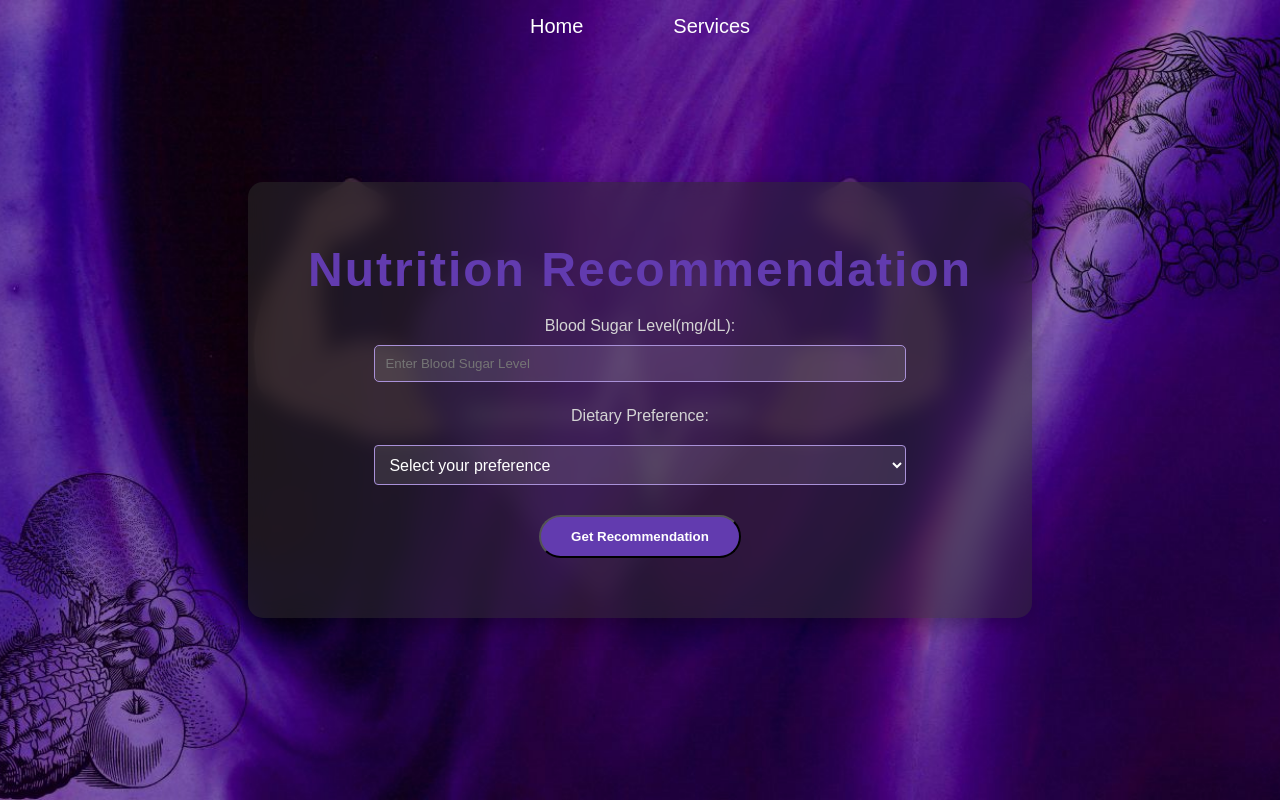
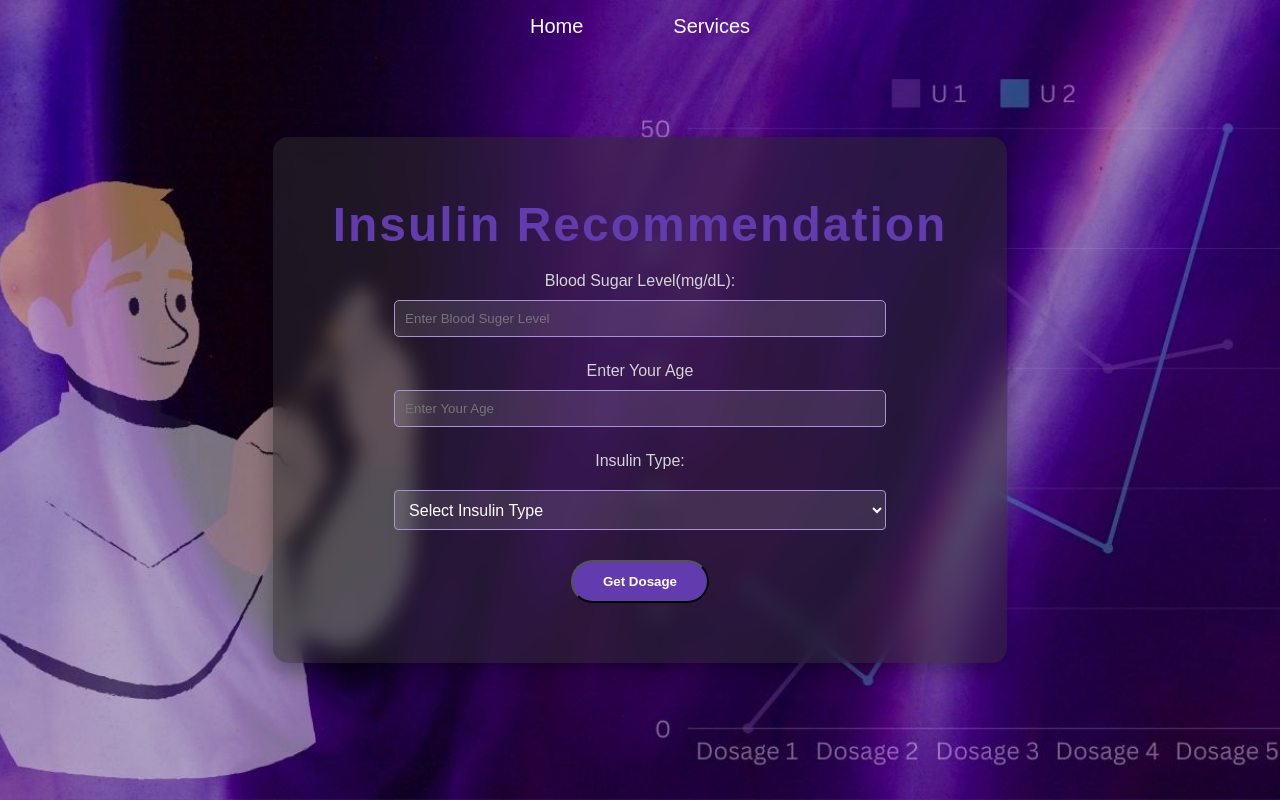
Before and after one commit to AntoJeffrinG/DiabEase, a plain HTML site: page Templates/model1.html in a window 1280 px wide. Drawn offline with Linux system fonts and the light colour scheme.

Commit message:
Update model1.html

```diff
--- a/Templates/model1.html
+++ b/Templates/model1.html
@@ -3,11 +3,12 @@
 <head>
     <meta charset="UTF-8">
     <meta name="viewport" content="width=device-width, initial-scale=1.0">
-    <title>Dietary Suggestion</title>
+    <title>Insulin Recommendation</title>
     <link rel="icon" href="/static/images/logo.png" type="image/png">
-    <link rel="stylesheet" href="/static/css/styles.css"> <!-- Link to your CSS file -->
+    <link rel="stylesheet" href="/static/css/styles.css"> <!-- Link to your main CSS file -->
 </head>
 <body>
+    <!-- Navigation Bar -->
     <nav>
         <ul>
             <li><a href="/">Home</a></li>
@@ -15,20 +16,31 @@
         </ul>
     </nav>
 
-    <section class="model1">
+    <!-- Insulin Dosage Section -->
+    <section class="insulin-dosage-section">
         <div class="content">
-            <h1>Nutrition Recommendation</h1>
-            <form action="/nutrition" method="post">
-                <label for="blood_sugar">Blood Sugar Level(mg/dL):</label>
-                <input type="text" name="blood_sugar" id="blood_sugar" required autocomplete="off" placeholder="Enter Blood Sugar Level"><br>
-                <label for="nutrition_type">Dietary Preference:</label>
-                <select name="nutrition_type" id="nutrition_type" required>
-                    <option value="" disabled selected>Select your preference</option>
-                    <option value="Vegan">Vegan</option>
-                    <option value="Non-vegan">Non-Vegan</option>
-                </select><br>
-
-                <input type="submit" class="button colorful-hover" value="Get Recommendation">
+            <h1 class="heading">Insulin Recommendation</h1>
+            <form action="/insulin" method="post" class="form-style">
+                <div class="input-group">
+                    <label for="blood_sugar">Blood Sugar Level(mg/dL):</label>
+                    <input type="text" id="blood_sugar" name="blood_sugar" autocomplete="off" placeholder="Enter Blood Suger Level">
+                </div>
+                <div class="input-group">
+                    <label for="dob">Enter Your Age</label>
+                    <input type="text" id="dob" name="dob" autocomplete="off" placeholder="Enter Your Age">
+                </div>
+                <div class="input-group">
+                    <label for="insulin_type">Insulin Type:</label>
+                    <select id="insulin_type" name="insulin_type" required>
+                        <option value="" disabled selected>Select Insulin Type</option>
+                        <option value="Rapid-acting">Rapid-acting</option>
+                        <option value="Short-acting">Short-acting</option>
+                        <option value="Intermediate-acting">Intermediate-acting</option>
+                        <option value="Long-acting">Long-acting</option>
+                        <option value="Pre-Mixed">Pre-Mixed</option>
+                    </select>
+                </div>
+                <input type="submit" value="Get Dosage" class="button colorful-hover">
             </form>
         </div>
     </section>
```
